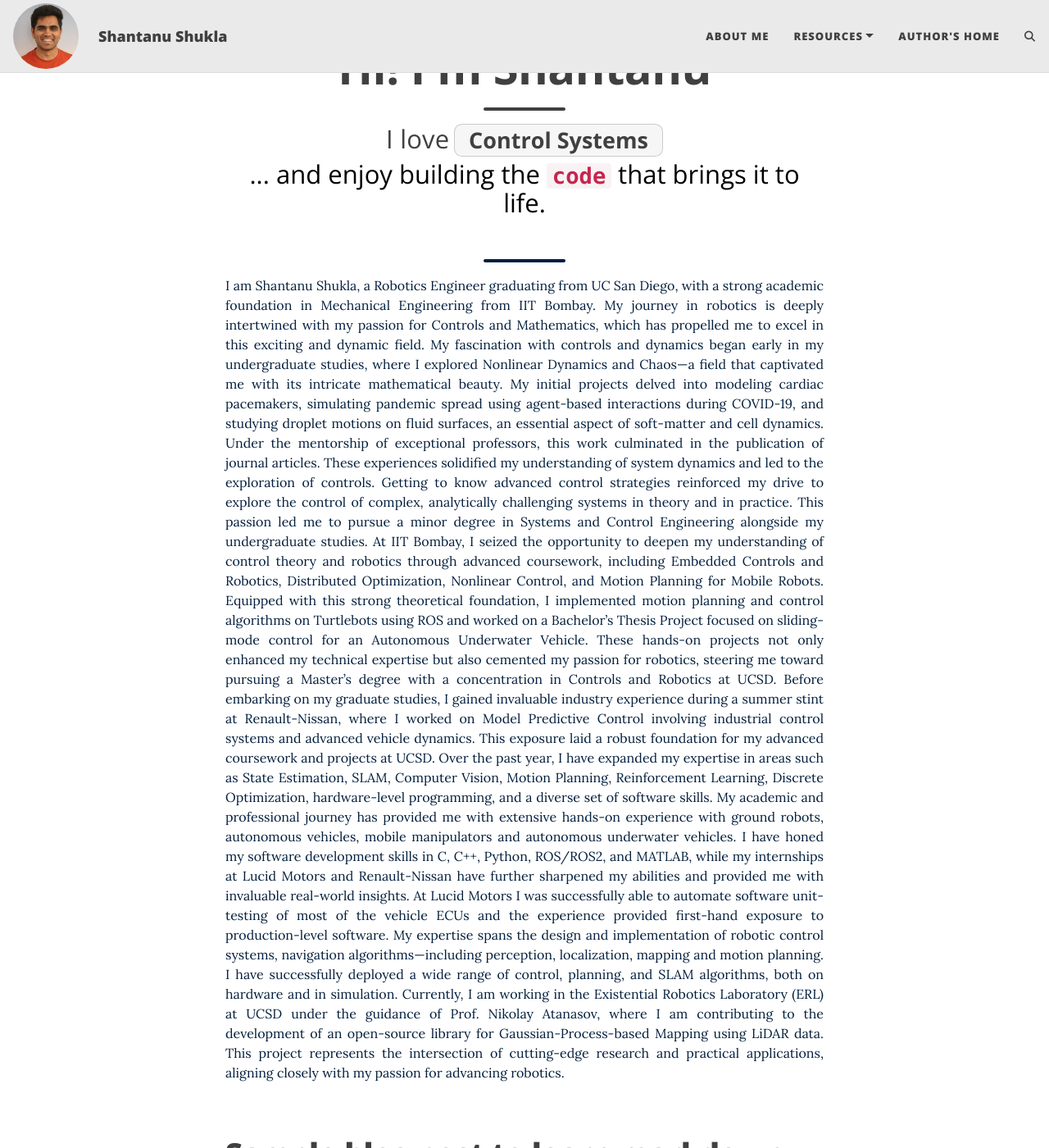
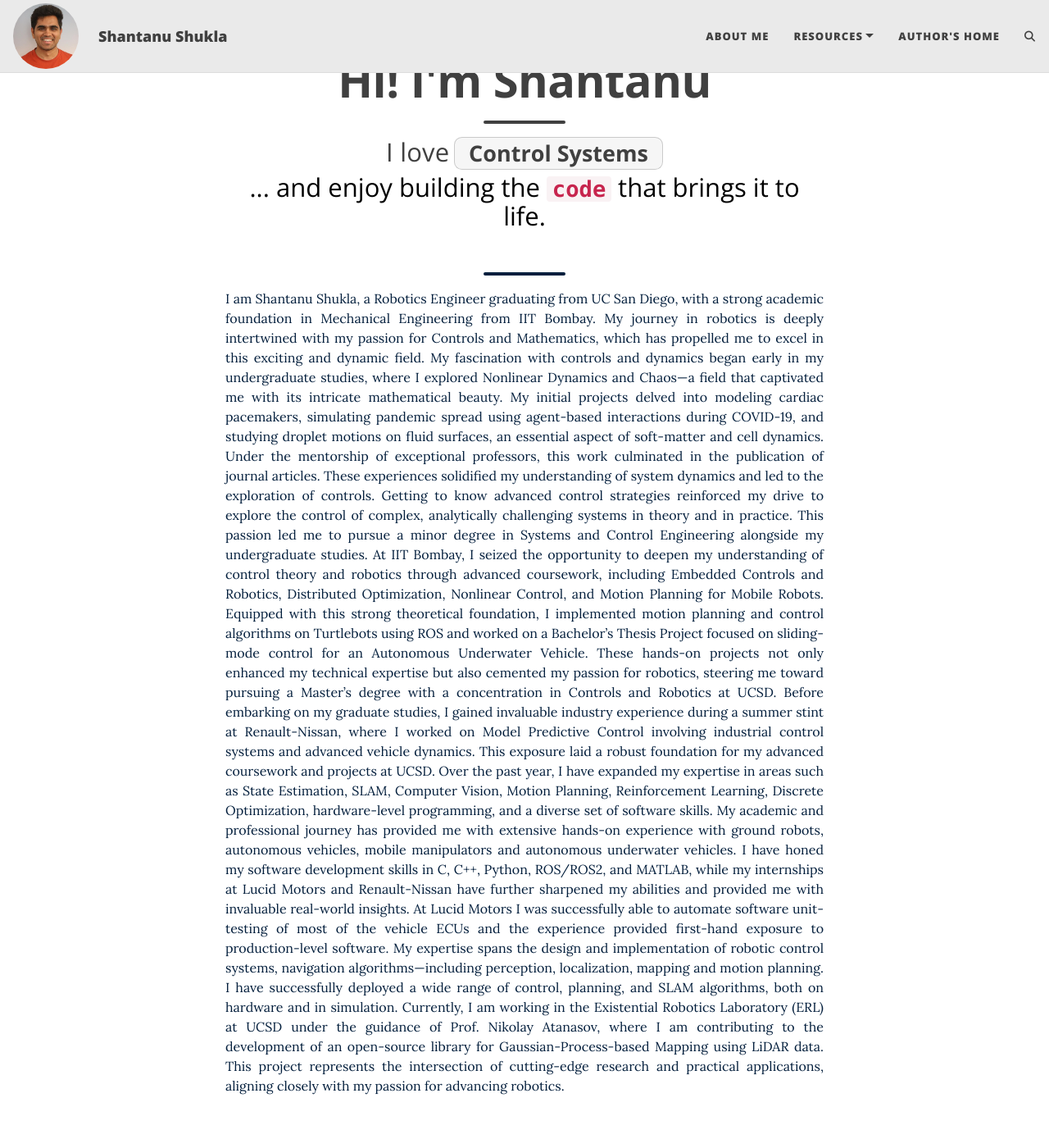
Before and after one commit to shantanusshukla/shantanusshukla.github.io, a Jekyll site: the page built from index.html, in a window 1280 px wide and 1400 px high. Shown: the whole window at 82% size. Built offline with Jekyll 4.4.1, drawn with Linux system fonts in a browser that asks for light colours; the list of posts is cut into pages by our own code; comment, search, counter and statistics services are not loaded.

Commit message:
resize header

```diff
--- a/assets/css/style.css
+++ b/assets/css/style.css
@@ -65,7 +65,7 @@
 }
 
 .intro-header {
-    margin-top: 2rem !important;   /* reduce top gap */
+    margin-top: 3rem !important;   /* reduce top gap */
     margin-bottom: 1rem !important; /* tighten bottom gap */
     padding-top: 1rem !important;  /* optional, fine-tune internal spacing */
     padding-bottom: 1rem !important;
```
